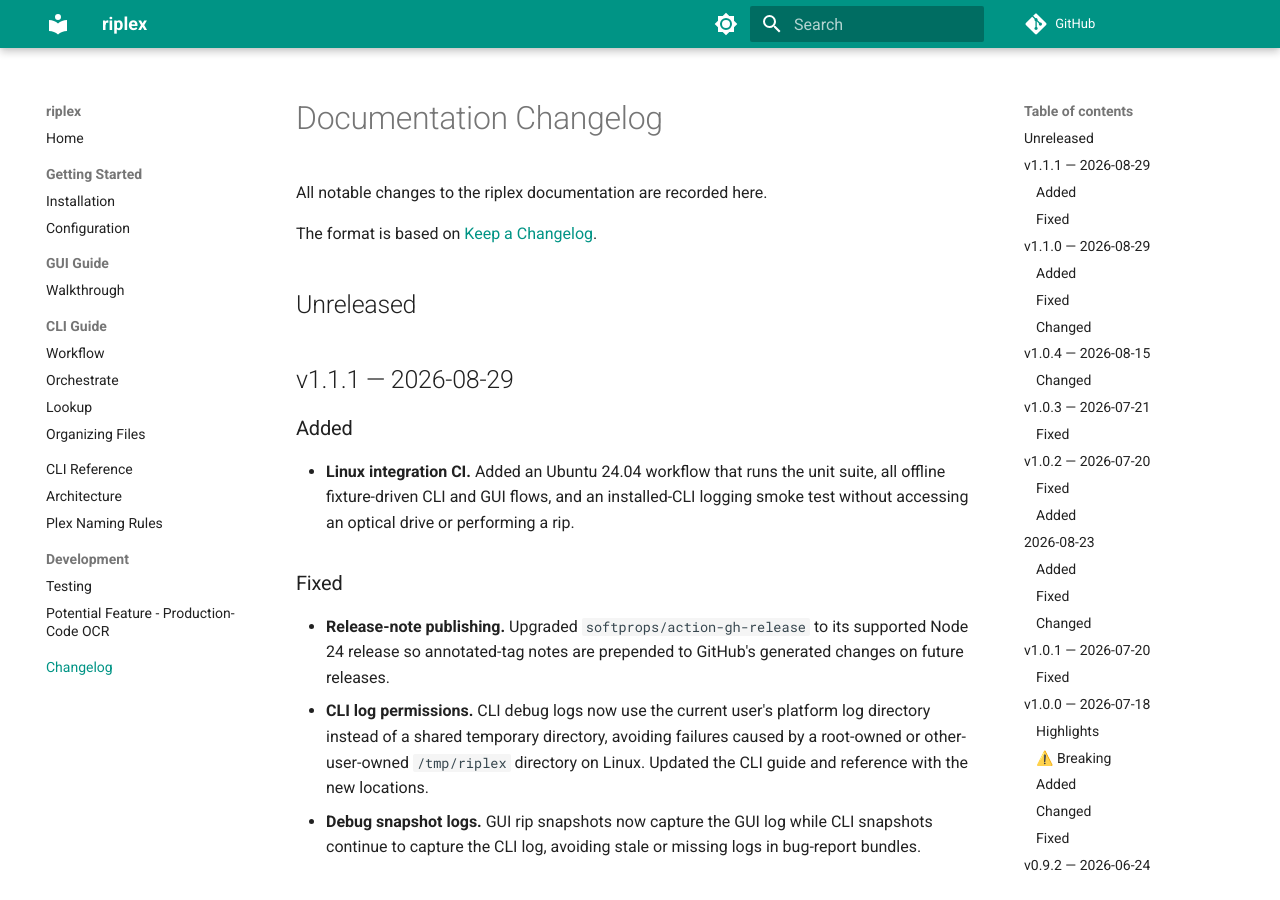
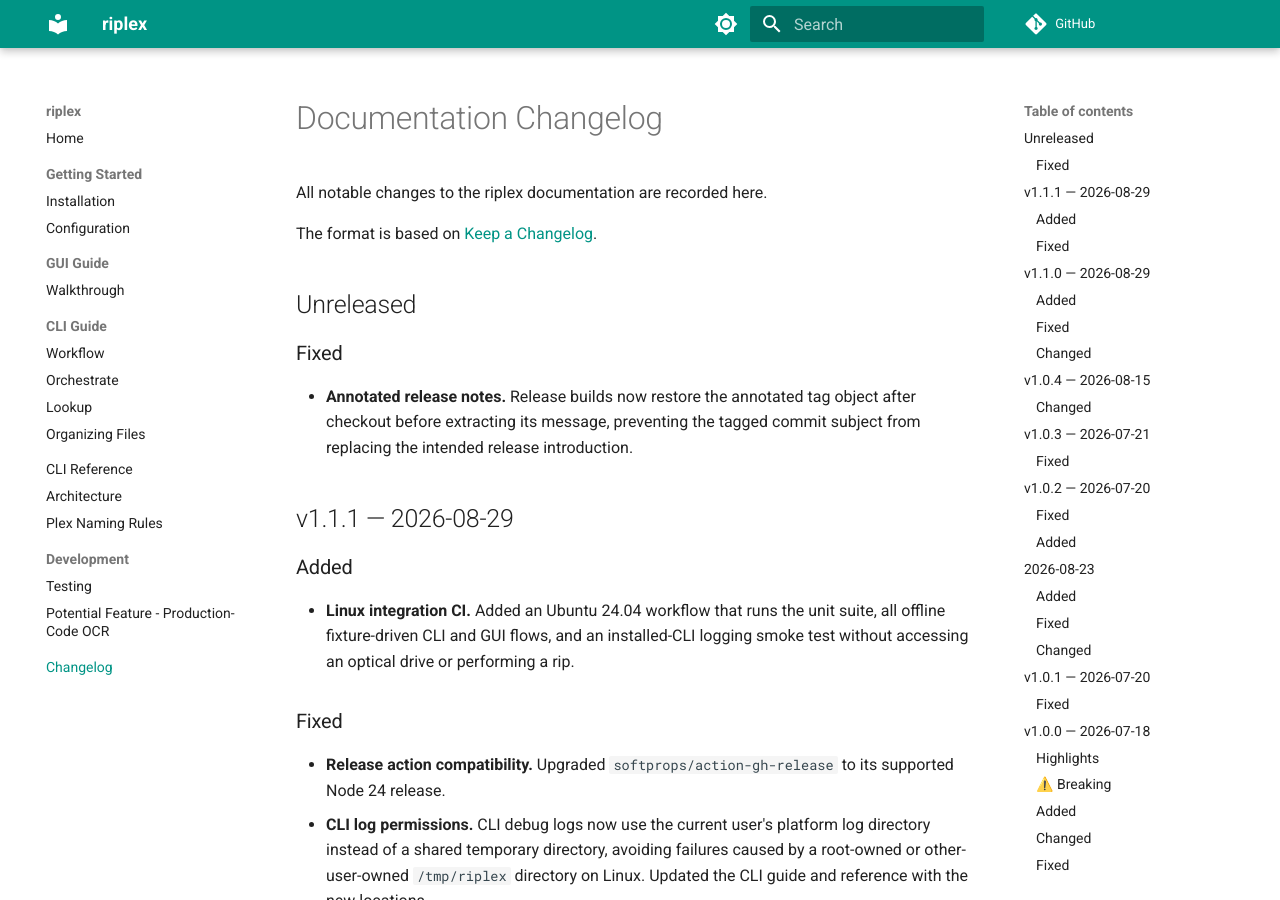
Before and after one commit to AnyCredit5518/riplex, an MkDocs documentation site: the page built from docs/changelog.md, in a window 1280 px wide and 900 px high. Built offline with MkDocs 1.6.1 and Material for MkDocs 9.7.7, drawn with Linux system fonts in a browser that asks for light colours; comment, search, counter and statistics services are not loaded.

Commit message:
fix: preserve annotated release tag notes

```diff
--- a/docs/changelog.md
+++ b/docs/changelog.md
@@ -5,6 +5,12 @@
 The format is based on [Keep a Changelog](https://keepachangelog.com/).
 
 ## Unreleased
+
+### Fixed
+
+- **Annotated release notes.** Release builds now restore the annotated tag
+	object after checkout before extracting its message, preventing the tagged
+	commit subject from replacing the intended release introduction.
 
 ## v1.1.1 — 2026-08-29
 
@@ -16,9 +22,8 @@
 
 ### Fixed
 
-- **Release-note publishing.** Upgraded `softprops/action-gh-release` to its
-  supported Node 24 release so annotated-tag notes are prepended to GitHub's
-  generated changes on future releases.
+- **Release action compatibility.** Upgraded `softprops/action-gh-release` to
+	its supported Node 24 release.
 - **CLI log permissions.** CLI debug logs now use the current user's platform
 	log directory instead of a shared temporary directory, avoiding failures
 	caused by a root-owned or other-user-owned `/tmp/riplex` directory on Linux.
```
Also changed, not shown: 1 other file.
